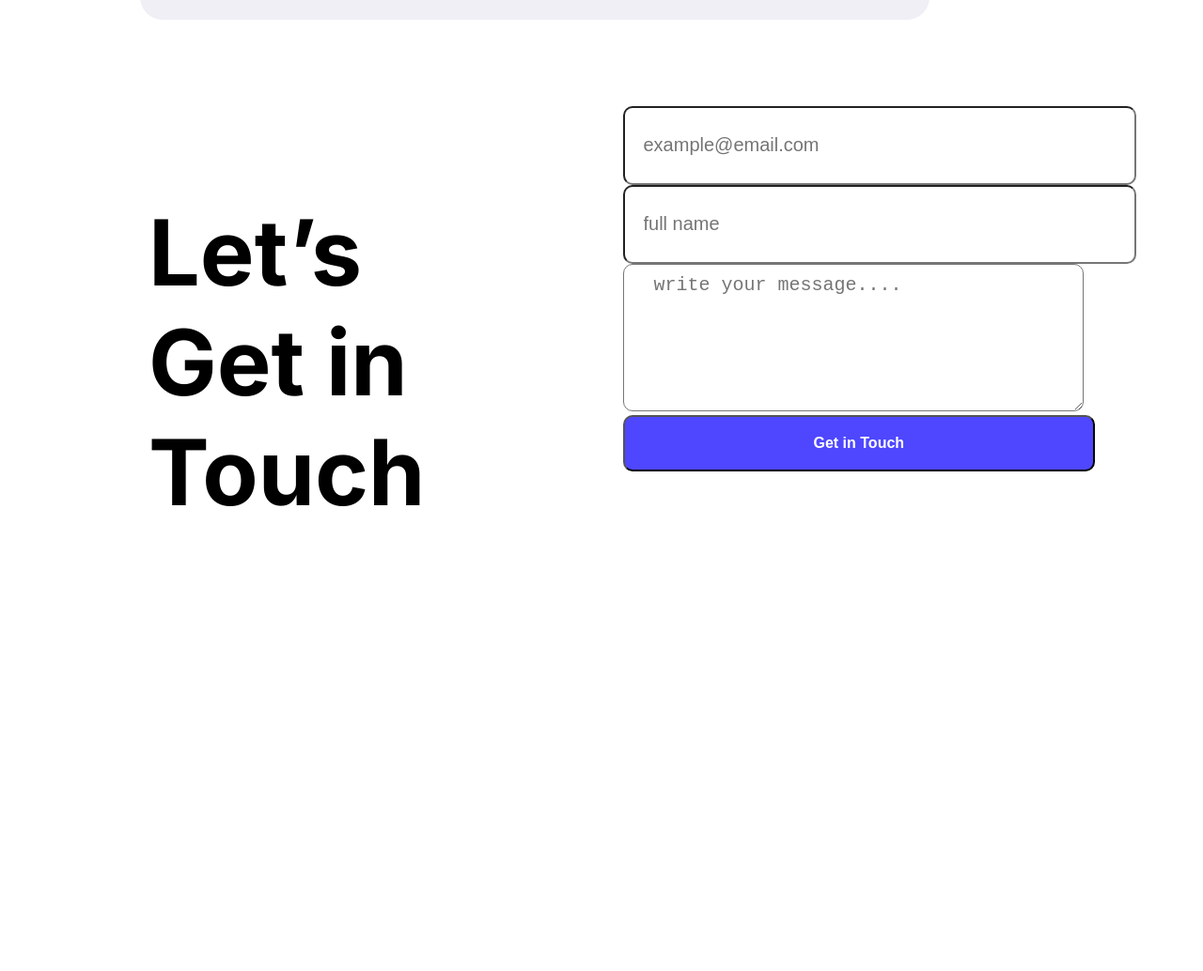
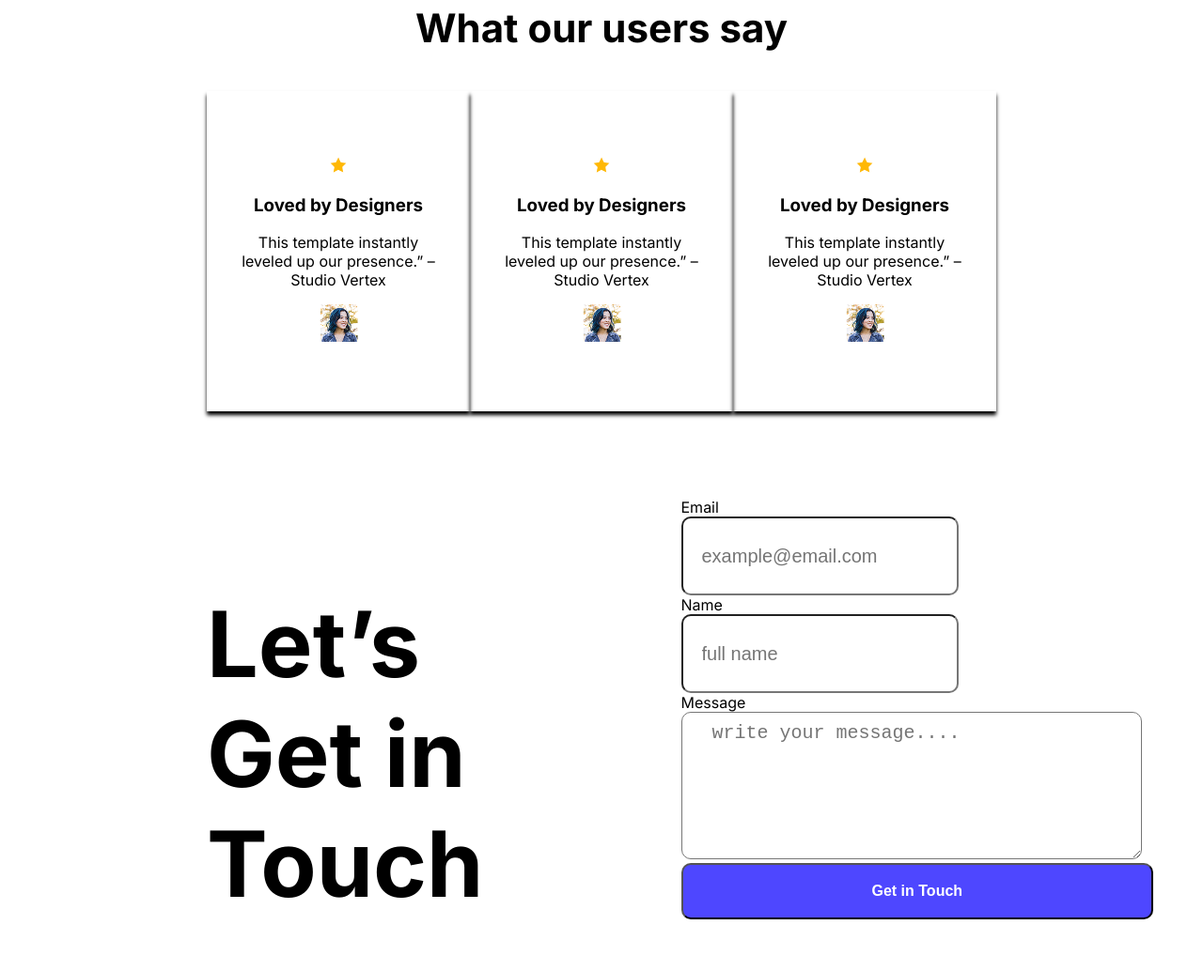
Before and after one commit to TanimMAnto/B12-assainment-1, a plain HTML site: page index.html in a window 1280 px wide. Shown: the part 1766-2800 px from the top of the page at 94% size. Before the commit the page ends 2432 px from the top, so only its background shows below. Drawn offline with Linux system fonts and the light colour scheme.

Commit message:
Added file-7

```diff
--- a/image/style/color.css
+++ b/image/style/color.css
@@ -39,7 +39,7 @@ nav{
 /* banner  style */
 .banner{
   align-items: center;
-  margin: 235px 267px;
+  margin: 158px 267px;
 }
 
 .banner-content h3{
@@ -61,6 +61,7 @@ nav{
 /* Main style section-1 */
 main{
   max-width: 1140px;
+  margin: 0 auto;
 }
 
 .Action{
@@ -87,7 +88,7 @@ main{
 
 .main-h2{
   font-size: 24px;
-  color: #757575;
+  color: #8987A1;
 }
 .img-1{
   border-radius: 48px;
@@ -152,10 +153,10 @@ input[type="text"], input[type="email"]{
   border-radius: 10px;
   background-color: white;
   display: block;
-  width: 100%;
   padding: 10px 20px;
   border-radius: 10px;
   font-size: 20px;
+  width: 50%;
 }
 
 textarea{
@@ -178,3 +179,54 @@ textarea{
   font-weight: bold;
   color: white;
 }
+
+/* section 4 */
+.design{
+  text-align: center;
+  margin-top: 137px;
+  margin-left: 150px;
+  margin-right: 150px;
+}
+.sec-title{
+  font-size: 42px;
+  font-weight: bold;
+}
+
+
+.design-container{
+  display: flex;
+}
+
+.design-skill{
+  margin: ;
+  padding: 70px 30px;
+  box-shadow: 0px 4px 4px 0px #000000;
+  gap: 20px;
+}
+
+
+/* footer  */
+
+.logo{
+  padding: 104px 455px;
+  text-align: center;
+}
+
+.logo-detail{
+  display: flex;
+  justify-content: space-around;
+  color: #8987A1;
+}
+
+.logo-title{
+  font-size: 100px;
+  font-weight: bold;
+  color: rgba(78, 71, 255, 1);
+}
+.logo-description{
+  color: #8987A1;
+}
+
+.d-para{
+  font-size: 16px;
+}
--- a/index.html
+++ b/index.html
@@ -67,22 +67,33 @@
         <!-- Section-2 end -->
 
         <!-- Section-3 start -->
-         <section class="form">
-            <div class="form-info">
-                <h3 class="touch-title">Let’s Get in Touch</h3>
-                <form action="">
-                     <input type="email" name="" id="Email" placeholder="example@email.com">
-                     <input type="text" name="" id="" placeholder="full name">
-                    <textarea name="" id="" cols="30" rows="20" placeholder="write your message...."></textarea>
-                    <input class="form-btn" type="button" value="Get in Touch">
-                </form>
+         <section class="design">
+            <h3 class="sec-title">What our users say</h3>
+            <div class="design-container">
+                <div class="design-skill">
+                    <img src="image/Assets/icon-star.png" alt="">
+                    <h3>Loved by Designers</h3>
+                    <p  class="d-para">This template instantly leveled up our presence.” – Studio Vertex</p>
+                    <img src="image/Assets/avatar.png" alt="">
+                </div>
 
+                <div class="design-skill">
+                    <img src="image/Assets/icon-star.png" alt="">
+                    <h3>Loved by Designers</h3>
+                    <p>This template instantly leveled up our presence.” – Studio Vertex</p>
+                    <img src="image/Assets/avatar.png" alt="">
+                </div>
+
+                <div class="design-skill">
+                    <img src="image/Assets/icon-star.png" alt="">
+                    <h3>Loved by Designers</h3>
+                    <p>This template instantly leveled up our presence.” – Studio Vertex</p>
+                    <img src="image/Assets/avatar.png" alt="">
+                </div>
 
             </div>
+
          </section>
-
-
-    </main>
 
 
 
@@ -93,8 +104,40 @@
 
 
 
+
+        <!-- Section-3 start -->
+         <section class="form">
+            <div class="form-info">
+                <h3 class="touch-title">Let’s Get in Touch</h3>
+                <form action="">
+                    <label for="">Email</label>
+                     <input type="email" name="" id="" placeholder="example@email.com">
+                     <label for="">Name</label>
+                     <input type="text" name="" id="" placeholder="full name">
+                     <label for="">Message</label>
+                    <textarea name="" id="" cols="30" rows="20" placeholder="write your message...."></textarea>
+                    <input class="form-btn" type="button" value="Get in Touch">
+                </form>
+            </div>
+         </section>
+         <!-- Section-3 end -->
+
+    </main>
+
+
     <footer>
+        <section class="logo">
+             <h3 class="logo-title">LOGO</h3>
+             <p class="logo-description">Ready to elevate your online presence? Contact us today to discuss your project and discover how we can bring your vision to life.
+             </p>
+             <div class="logo-detail">
+                <div class="logo-item"><p>Home</p></div>
+                <div class="logo-item"><p>About</p></div>
+                <div class="logo-item"><p>How it Works</p></div>
+                <div class="logo-item"><p>Services</p></div>
+             </div>
 
+        </section>
     </footer>
 </body>
 </html>
```
